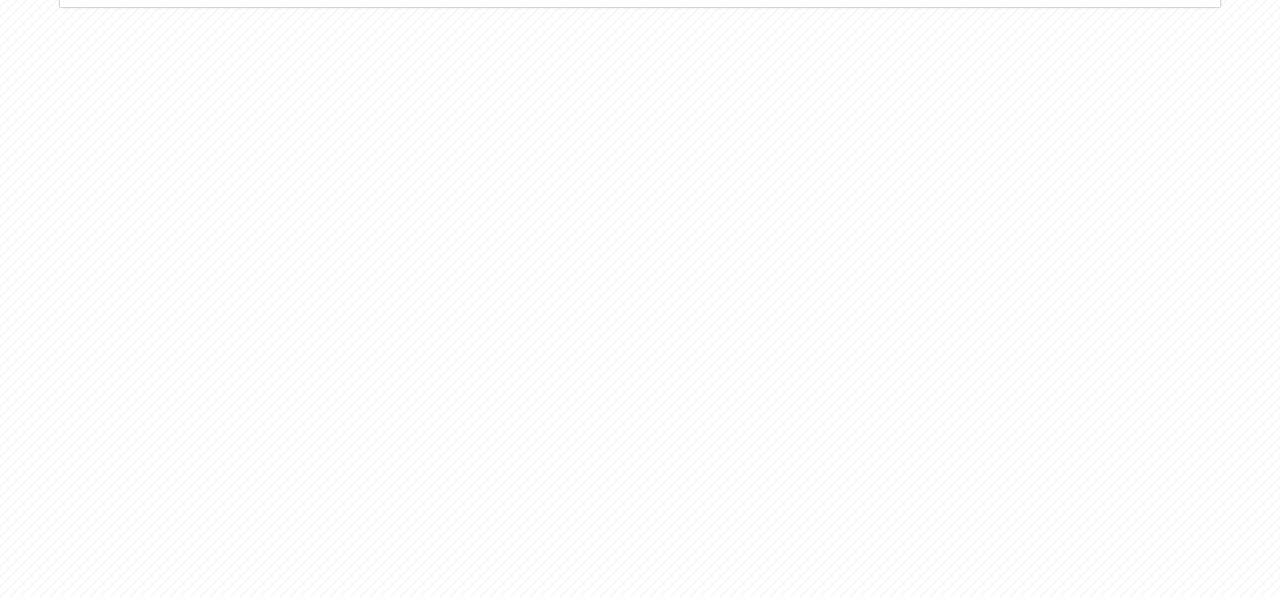
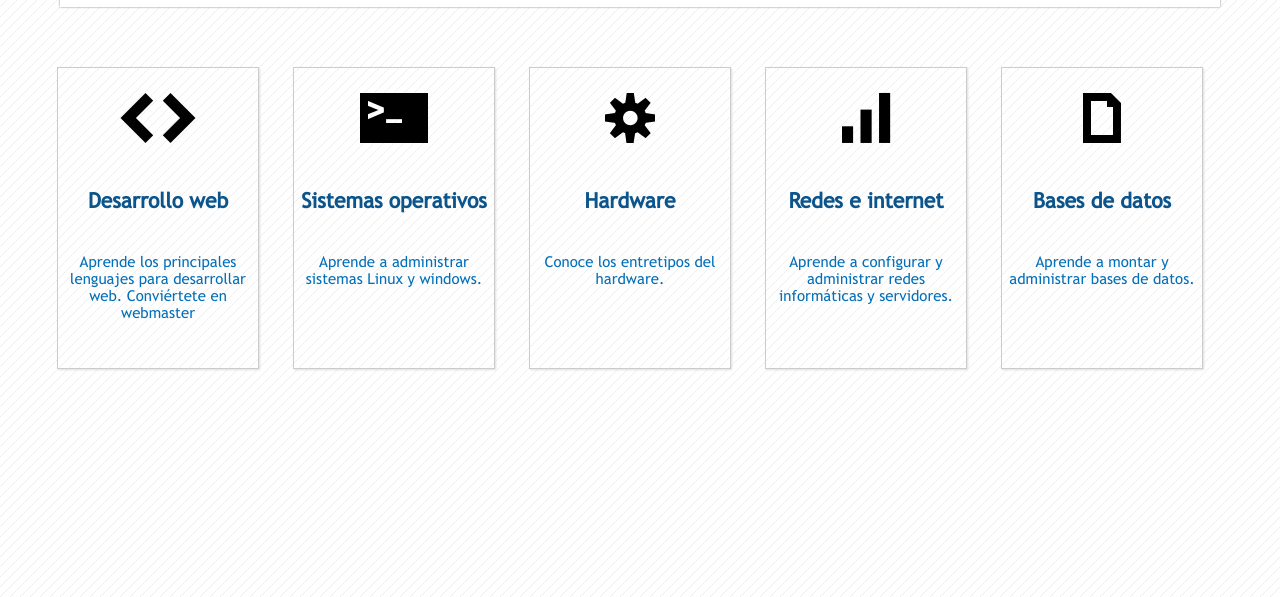
Before and after one commit to smorenom24/maquetacion_avanzada, a plain HTML site: page index.html in a window 1280 px wide. Shown: the part 203-800 px from the top of the page. Drawn offline with Linux system fonts and the light colour scheme.

Commit message:
html + css tarjetas

```diff
--- a/css/style.css
+++ b/css/style.css
@@ -1,6 +1,6 @@
 @font-face {
     font-family: "TrebuchetMS";
-    src: url(../fonts/TrebuchetMS);
+    src: url(../fonts/TrebuchetMS.ttf);
     font-weight: normal;
     font-style: normal;
 }
@@ -43,7 +43,7 @@ body{
     margin: 0px auto;
     width: 1200px;
 }
-#gear{
+.icon{
     font-family: "WebSymbolsRegular";
 }
 
@@ -123,3 +123,36 @@ body{
     text-shadow: 2px 2px 2px black;
     text-transform: uppercase;
 }
+/*Cards*/
+.widget-card{
+    float: left;
+    height: 300px;
+    width: 200px;
+    margin: 17px;
+    margin-top: 40px;
+    border: 1px solid #ccc;
+    box-shadow: 1px 1px 2px #ddd;
+    cursor: pointer;
+    overflow: hidden;
+    font-family: "TrebuchetMS";
+    color:#0C558c;
+    text-align: center;
+}
+.widget-icon{
+    color:black;
+    font-size: 50px;
+    text-align: center;
+    line-height: 100px;
+    width: 100%;
+    margin: 0px auto;
+}
+.widget-card .category{
+    margin-top: 20px;
+    font-size: 21px;
+    font-weight: bold;
+}
+.widget-card .description-category{
+    margin-top: 40px;
+    font-size: 15px;
+    color:#0370b9;
+}
--- a/index.html
+++ b/index.html
@@ -11,7 +11,7 @@
         <div id="header">
             <div class="wrap">
                 <div id = "logo">
-                    <div id="gear">
+                    <div id="gear" class = "icon">
                         S
                     </div>
                     <div id="logo_title">Blog</div>
@@ -33,14 +33,54 @@
                         Cursos de desarrollo web con Marcelmaths
                     </div>
                 </div>
-                <!--
-                <div id="tarjetas">
-                    <div class="widget"></div>
-                    <div class="widget"></div>
-                    <div class="widget"></div>
-                    <div class="widget"></div>
-                    <div class="widget"></div>
-                </div> -->
+
+                <div id="tarjetas"">
+                    <div class="widget-card">
+                        <div class= "icon widget-icon">
+                            H
+                        </div>
+                        <div class="category">Desarrollo web</div>
+                        <div class="description-category">
+                            Aprende los principales lenguajes para desarrollar web. Conviértete en webmaster
+                        </div>
+                    </div>
+                    <div class="widget-card">
+                        <div class= "icon widget-icon">
+                            _
+                        </div>
+                        <div class="category">Sistemas operativos</div>
+                        <div class="description-category">
+                            Aprende a administrar sistemas Linux y windows.
+                        </div>
+                    </div>
+                    <div class="widget-card">
+                        <div class= "icon widget-icon">
+                            S
+                        </div>
+                        <div class="category">Hardware</div>
+                        <div class="description-category">
+                            Conoce los entretipos del hardware.
+                        </div>
+                    </div>
+                    <div class="widget-card">
+                        <div class= "icon widget-icon">
+                            u
+                        </div>
+                        <div class="category">Redes e internet</div>
+                        <div class="description-category">
+                            Aprende a configurar y administrar redes informáticas y servidores.
+                        </div>
+                    </div>
+                    <div class="widget-card">
+                        <div class= "icon widget-icon">
+                            a
+                        </div>
+                        <div class="category">Bases de datos</div>
+                        <div class="description-category">
+                            Aprende a montar y administrar bases de datos.
+                        </div>
+                    </div>
+                </div>
             </div>
 
         </div>
```
